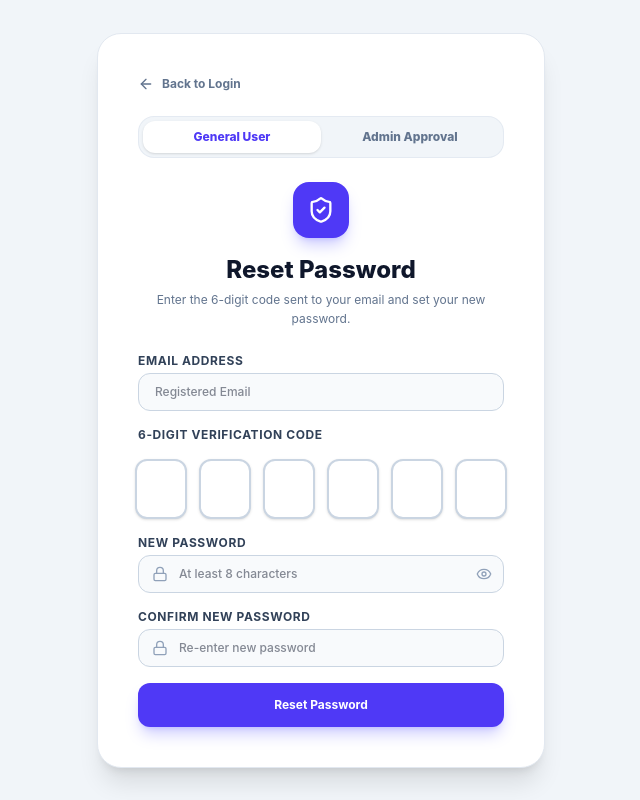
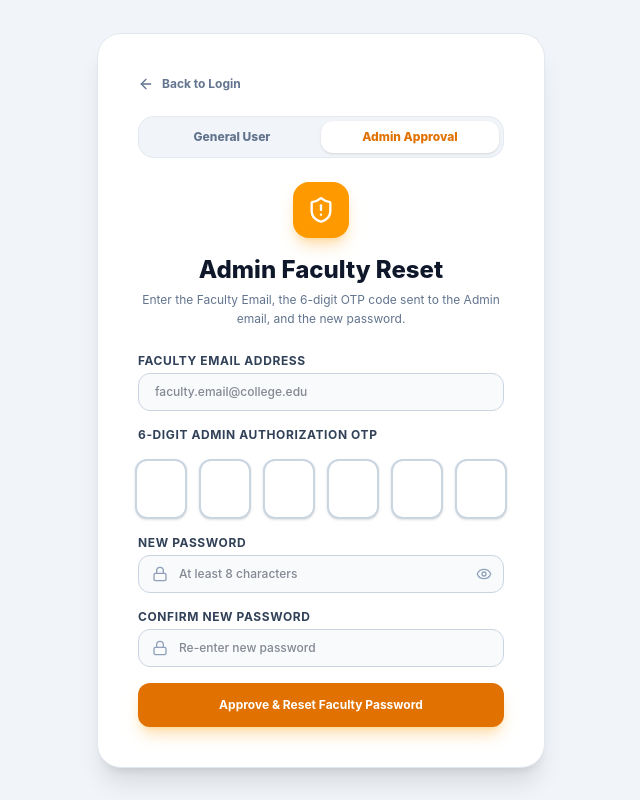
Before and after one commit to Dhanya-32673/SMS-Frontend, a React (Vite) app: page /reset-password in a window 1280 px wide. Shown: the whole page, without its empty margins (319-959 px from the left). Built offline with nearby package versions, Linux system fonts and the light colour scheme; no server answers.

Commit message:
Default ResetPassword page to Admin Approval mode

```diff
--- a/src/pages/auth/ResetPassword.jsx
+++ b/src/pages/auth/ResetPassword.jsx
@@ -8,9 +8,9 @@ const ResetPassword = () => {
   const navigate = useNavigate();
   const [searchParams] = useSearchParams();
 
-  const initialMode = searchParams.get('mode') === 'faculty' ? 'FACULTY' : 'STANDARD';
+  const initialMode = searchParams.get('mode') === 'standard' ? 'STANDARD' : 'FACULTY';
 
-  const [mode, setMode] = useState(initialMode); // 'STANDARD' | 'FACULTY'
+  const [mode, setMode] = useState(initialMode); // 'FACULTY' | 'STANDARD'
   const [email, setEmail] = useState(searchParams.get('email') || '');
   const [otp, setOtp] = useState('');
   const [newPassword, setNewPassword] = useState('');
```
